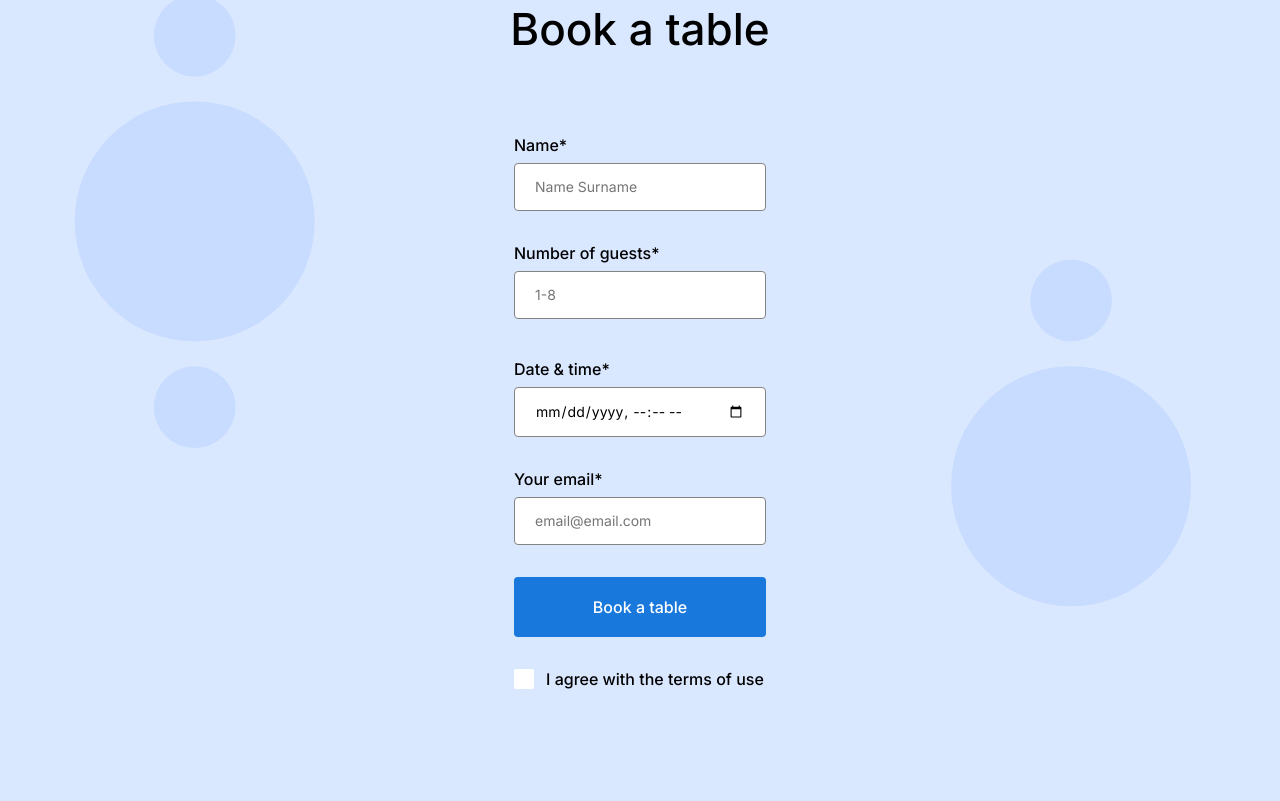
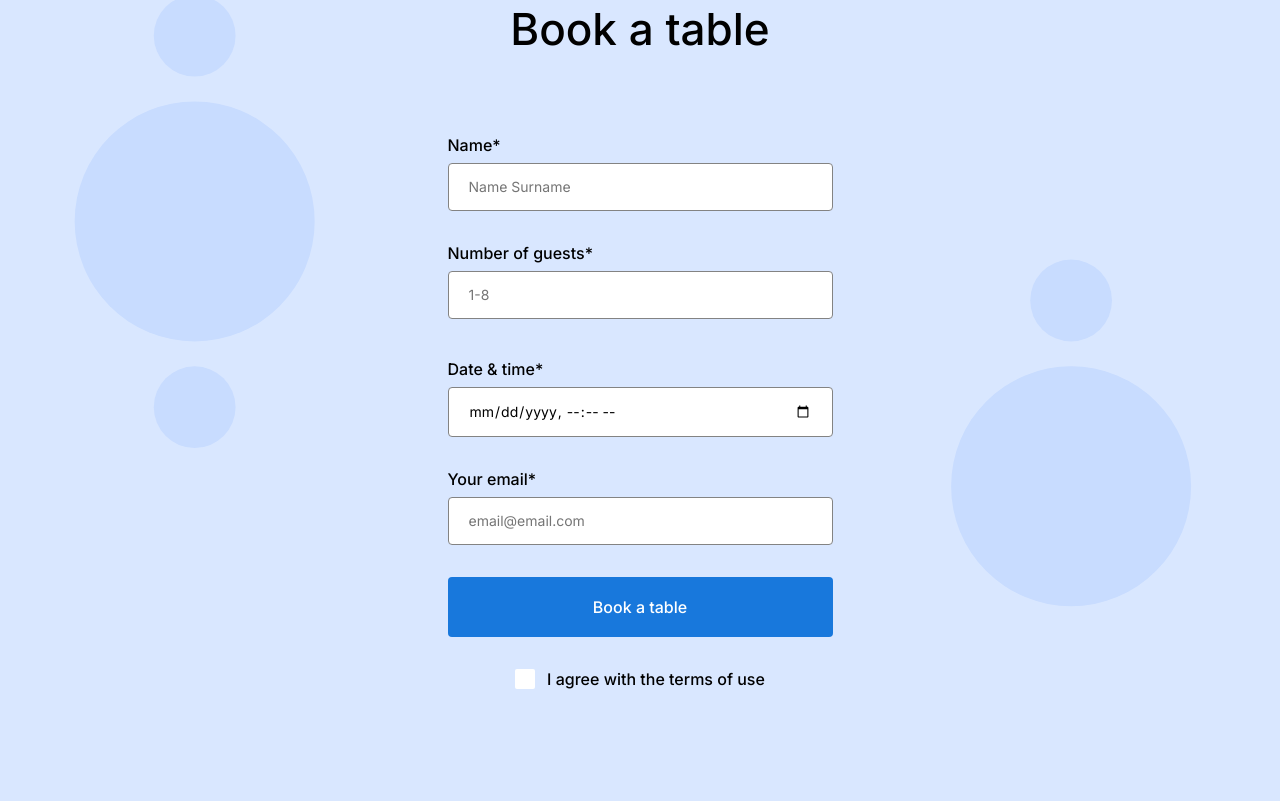
Before and after one commit to habibAbdelgaber/se_project_coffeeshop, a plain HTML site: page index.html in a window 1280 px wide. Shown: the part 1759-2560 px from the top of the page. Drawn offline with Linux system fonts and the light colour scheme.

Commit message:
update sprint 2 project final stage

```diff
--- a/blocks/form.css
+++ b/blocks/form.css
@@ -1,15 +1,17 @@
 .form {
-  margin: 0;
   padding: 0;
+  margin-top: 80px;
   max-width: 385px;
-  margin-top: 80px;
-  margin-bottom: 120px;
 }
 
 .form__fieldset {
   margin: 0;
   padding: 0;
   border: none;
+
+  display: flex;
+  flex-direction: column;
+  justify-content: center;
 }
 
 .form__label {
@@ -24,7 +26,7 @@
 }
 
 .form__input {
-  width: 100%;
+  width: 385px;
   color: #000;
   font-size: 14px;
   border: 1px solid #838383;
@@ -47,19 +49,17 @@
   color: #838383;
 }
 
-
 .form__input:focus {
   outline: none;
 }
 
-
 .form__label_checkbox_content {
   margin: 0;
   display: flex;
+  justify-content: center;
   align-items: start;
   gap: 12px;
   position: relative;
-
 }
 
 .form__input_type_checkbox {
@@ -74,8 +74,8 @@
 }
 
 .form__input_type_checkbox:checked + .form__input_custom_checkbox {
-  background-color: #1878DC;
-  background-image: url('../images/check.svg');
+  background-color: #1878dc;
+  background-image: url("../images/check.svg");
   background-size: 50%;
   background-repeat: no-repeat;
   background-position: center;
@@ -84,7 +84,6 @@
 .form__input_type_checkbox:checked + .form__input_custom_checkbox::after {
   opacity: 1;
 }
-
 
 .form__label_checkbox_content .form__label {
   font-family: "Inter", Arial, sans-serif;
@@ -96,12 +95,11 @@
 }
 
 .form__button {
-  display: block;
-  width: 100%;
   padding: 20px 0;
+  width: 385px;
   margin: 0 0 32px 0;
   color: #fff;
-  background-color: #1878DC;
+  background-color: #1878dc;
   border: none;
   border-radius: 4px;
   cursor: pointer;
@@ -112,7 +110,7 @@
   font-weight: 500;
   font-size: 16px;
   line-height: 20px;
-  transition: background-color .5s linear;
+  transition: background-color 0.5s linear;
 }
 
 .form__button:hover {
--- a/blocks/menu.css
+++ b/blocks/menu.css
@@ -1,6 +1,6 @@
 .menu {
   background-color: #fff;
-  background-image: url('../images/background_menu.svg');
+  background-image: url("../images/background_menu.svg");
   background-repeat: no-repeat;
   background-position: center;
   background-size: cover;
@@ -20,7 +20,7 @@
   font-style: normal;
   font-weight: 500;
   font-size: 44px;
-  line-height: 52px
+  line-height: 52px;
 }
 
 .menu__subtitle {
--- a/blocks/nav.css
+++ b/blocks/nav.css
@@ -5,8 +5,8 @@
 }
 
 .nav__logo {
-  width: 57px;
-  height: 80px;
+  width: 105px;
+  height: 39px;
 }
 
 .nav__links {
--- a/blocks/reservation.css
+++ b/blocks/reservation.css
@@ -1,17 +1,14 @@
 .reservation {
-  background-color: #D9E7FF;
-  background-image: url('../images/background_reservation.svg');
+  background-color: #d9e7ff;
+  background-image: url("../images/background_reservation.svg");
   background-size: 100%;
   background-position: center;
   background-repeat: no-repeat;
 
-  display: flex;
-  justify-content: center;
-  align-items: center;
-  flex-direction: column;
+  padding: 100px 0 120px;
 }
 .reservation__title {
-  margin: 100px 0 0 0;
+  margin: 0;
   text-align: center;
 
   font-family: "Inter", Arial, sans-serif;
```
Also changed, not shown: blocks/recipes.css (+2 -7 lines).
